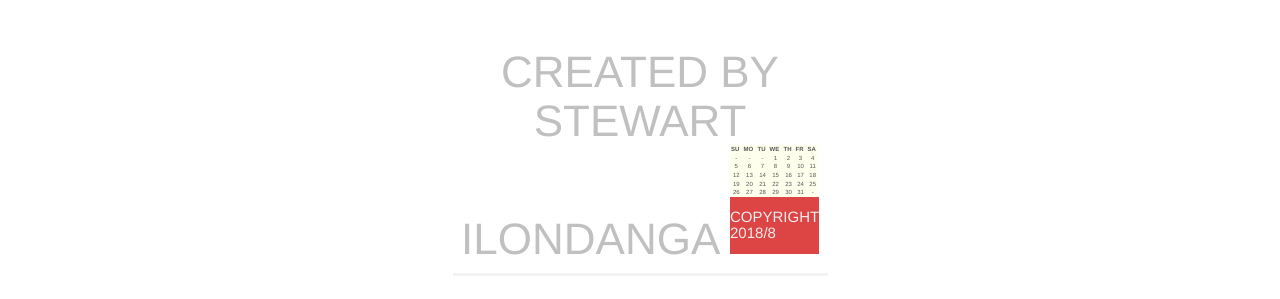
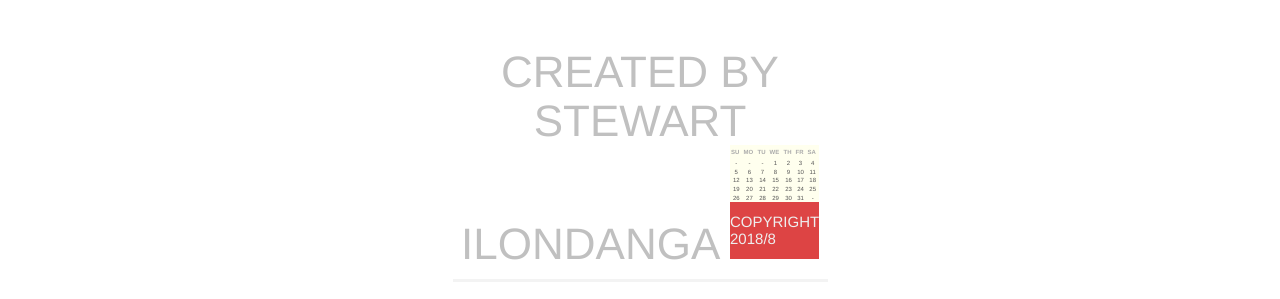
Before and after one commit to stewilondanga/image-gallery, a plain HTML site: page index.html in a window 1280 px wide. Shown: the part 775-1074 px from the top of the page. Drawn offline with nearby package versions, Linux system fonts and the light colour scheme.

Commit message:
add css/styles.css

```diff
--- a/css/styles.css
+++ b/css/styles.css
@@ -105,12 +105,12 @@ h1 {
   font-size: 15px;
 }
 
-/*.cal th {
+.cal th {
   color: #aaa;
   line-height: 200%;
 }
 
-.cal th:first-child {
+/*.cal th:first-child {
   color: #f00;
 }
 
```
